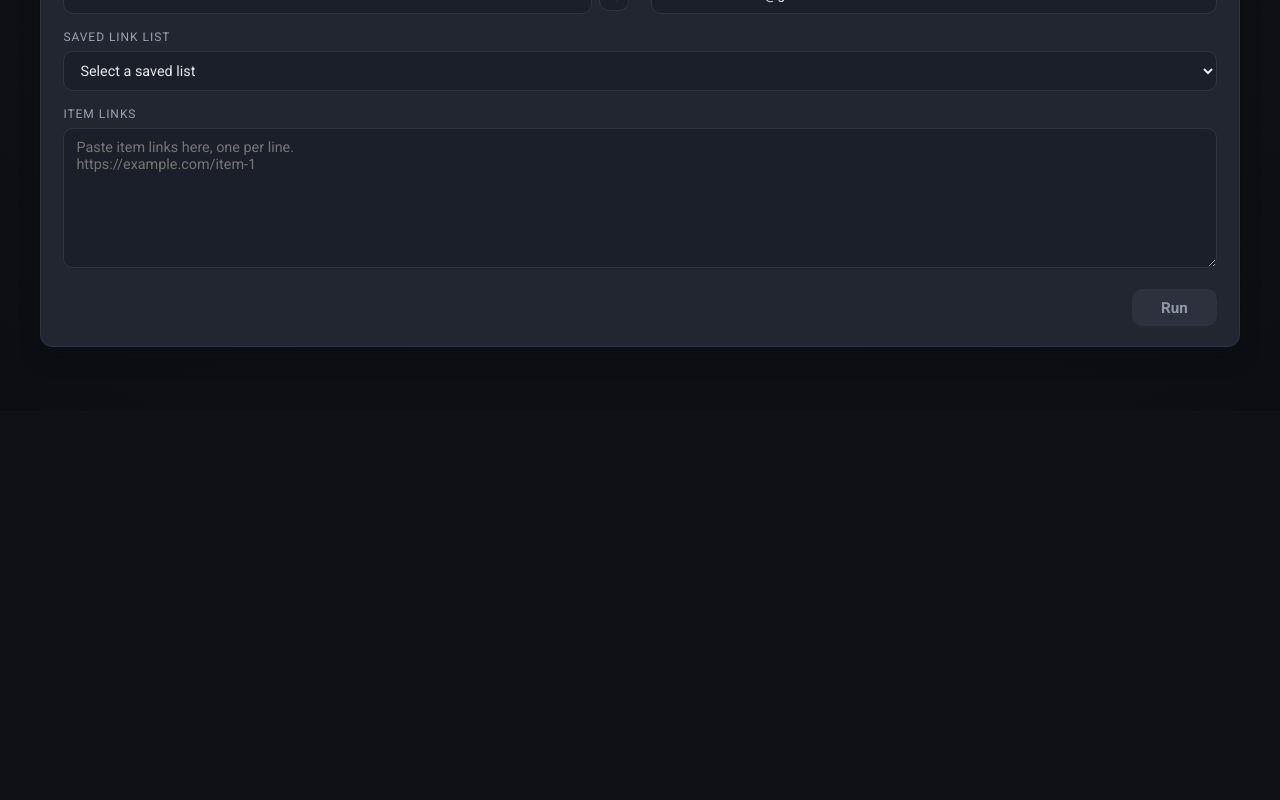
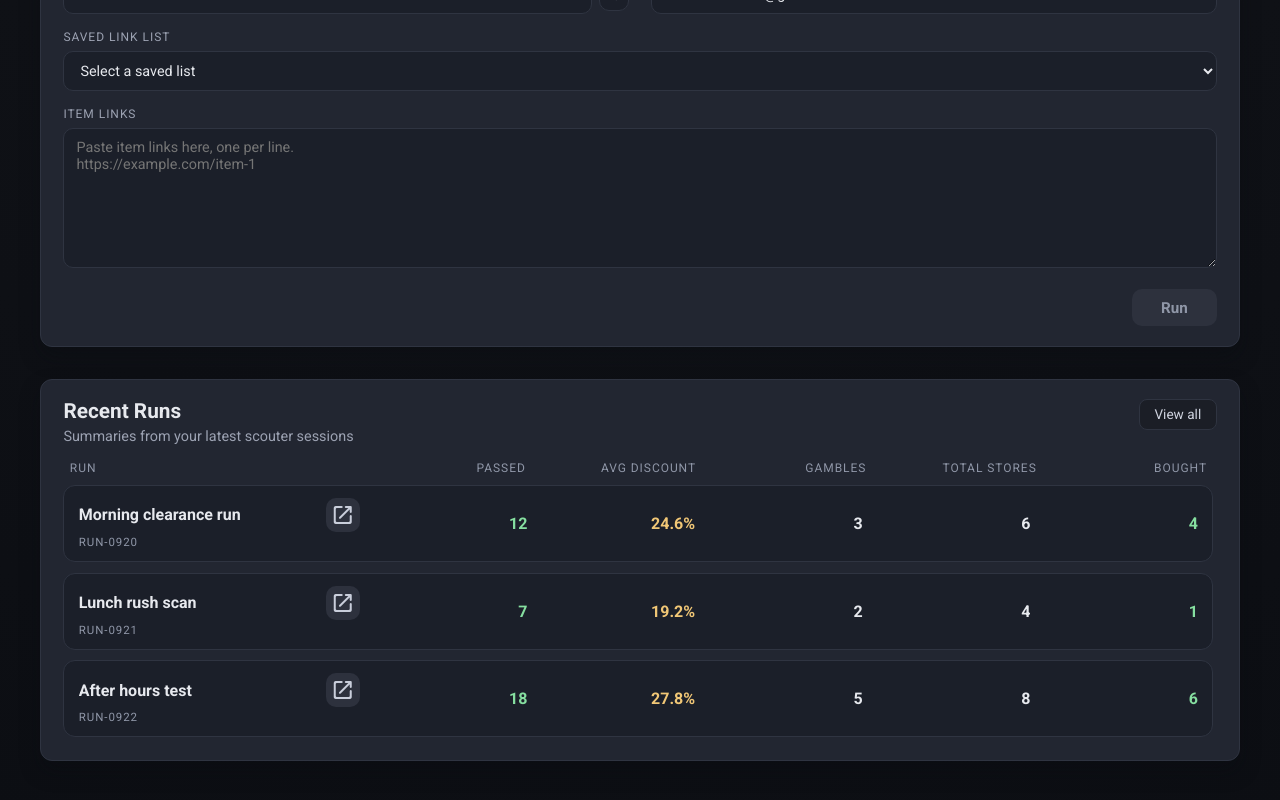
Before and after one commit to esojogerba/cnc-dashboard, a React (Vite) app: page /scouters in a window 1280 px wide. Shown: the part 602-1402 px from the top of the page. Before the commit the page ends 1013 px from the top, so only its background shows below. Built offline with nearby package versions, Linux system fonts and the light colour scheme.

Commit message:
Added recent runs list section to the scouters page.

```diff
--- a/src/App.css
+++ b/src/App.css
@@ -395,6 +395,112 @@
     cursor: not-allowed;
 }
 
+.runs-panel {
+    display: flex;
+    flex-direction: column;
+    gap: 1rem;
+}
+
+.runs-header {
+    display: flex;
+    align-items: flex-start;
+    justify-content: space-between;
+    gap: 1rem;
+}
+
+.runs-header h2 {
+    margin: 0;
+    font-size: 1.3rem;
+    font-weight: 600;
+}
+
+.runs-header p {
+    margin: 0.3rem 0 0;
+    color: #9ca2b2;
+    font-size: 0.9rem;
+}
+
+.runs-list {
+    display: flex;
+    flex-direction: column;
+    gap: 0.65rem;
+    max-height: 280px;
+    overflow-y: auto;
+    padding-right: 0.2rem;
+}
+
+.runs-row {
+    display: grid;
+    grid-template-columns: 1.6fr repeat(5, minmax(0, 0.9fr));
+    gap: 0.6rem;
+    align-items: center;
+    padding: 0.75rem 0.9rem;
+    border-radius: 12px;
+    background: #1b1f29;
+    border: 1px solid #2f3441;
+}
+
+.runs-row-header {
+    background: transparent;
+    border: none;
+    padding: 0 0.4rem;
+    color: #8f96a7;
+    font-size: 0.75rem;
+    text-transform: uppercase;
+    letter-spacing: 0.08em;
+}
+
+.runs-row-header span {
+    text-align: right;
+}
+
+.runs-row-header span:first-child {
+    text-align: left;
+}
+
+.runs-title {
+    display: flex;
+    flex-direction: column;
+    gap: 0.2rem;
+    min-width: 0;
+}
+
+.runs-title-row {
+    display: flex;
+    align-items: center;
+    gap: 0.6rem;
+    min-width: 0;
+}
+
+.runs-id {
+    font-size: 0.72rem;
+    letter-spacing: 0.08em;
+    text-transform: uppercase;
+    color: #8f96a7;
+}
+
+.runs-label {
+    font-weight: 600;
+    flex: 1;
+    white-space: nowrap;
+    overflow: hidden;
+    text-overflow: ellipsis;
+}
+
+.runs-link-button {
+    width: 30px;
+    height: 30px;
+    border-radius: 9px;
+    font-size: 1rem;
+    flex-shrink: 0;
+}
+
+.runs-metric {
+    text-align: right;
+    font-weight: 600;
+    justify-self: end;
+}
+
 .stat-label {
     margin: 0 0 0.3rem;
     color: #aeb3c1;
@@ -416,6 +522,17 @@
     align-items: center;
     justify-content: center;
     color: #c9cedb;
+    border: none;
+    padding: 0;
+}
+
+.stat-icon-button {
+    cursor: pointer;
+}
+
+.stat-icon-button:hover {
+    background: #3a3f4d;
+    color: #f0f2f7;
 }
 
 .activity-grid {
@@ -870,6 +987,40 @@
         width: 100%;
         justify-content: center;
     }
+
+    .runs-row-header {
+        display: none;
+    }
+
+    .runs-row {
+        grid-template-columns: repeat(2, minmax(0, 1fr));
+        gap: 0.8rem 1rem;
+    }
+
+    .runs-title {
+        grid-column: 1 / -1;
+    }
+
+    .runs-label {
+        white-space: normal;
+    }
+
+    .runs-metric {
+        justify-self: stretch;
+        text-align: left;
+        display: flex;
+        align-items: center;
+        justify-content: space-between;
+        gap: 0.6rem;
+    }
+
+    .runs-metric::before {
+        content: attr(data-label);
+        color: #8f96a7;
+        font-size: 0.7rem;
+        letter-spacing: 0.08em;
+        text-transform: uppercase;
+    }
 }
 
 @media (max-width: 520px) {
@@ -888,6 +1039,10 @@
 
     .run-button {
         width: 100%;
+    }
+
+    .runs-row {
+        grid-template-columns: 1fr;
     }
 
     .stats-grid {
--- /dev/null
+++ b/src/components/RunsList.jsx
@@ -0,0 +1,50 @@
+function RunsList({ runs }) {
+    return (
+        <div className="runs-list">
+            <div className="runs-row runs-row-header">
+                <span>Run</span>
+                <span>Passed</span>
+                <span>Avg Discount</span>
+                <span>Gambles</span>
+                <span>Total Stores</span>
+                <span>Bought</span>
+            </div>
+            {runs.map((run) => (
+                <div key={run.id} className="runs-row">
+                    <div className="runs-title" data-label="Run">
+                        <div className="runs-title-row">
+                            <span className="runs-label">{run.label}</span>
+                            <button
+                                className="stat-icon stat-icon-button runs-link-button"
+                                type="button"
+                                aria-label={`Open summary for ${run.label}`}
+                            >
+                                <span className="material-icons-round" aria-hidden="true">
+                                    open_in_new
+                                </span>
+                            </button>
+                        </div>
+                        <span className="runs-id">{run.id}</span>
+                    </div>
+                    <div className="runs-metric accent-mint" data-label="Passed">
+                        {run.passed}
+                    </div>
+                    <div className="runs-metric accent-gold" data-label="Avg Discount">
+                        {run.avgDiscount}
+                    </div>
+                    <div className="runs-metric" data-label="Gambles">
+                        {run.gambles}
+                    </div>
+                    <div className="runs-metric" data-label="Total Stores">
+                        {run.stores}
+                    </div>
+                    <div className="runs-metric accent-mint" data-label="Bought">
+                        {run.bought}
+                    </div>
+                </div>
+            ))}
+        </div>
+    );
+}
+
+export default RunsList;
--- a/src/components/StatCard.jsx
+++ b/src/components/StatCard.jsx
@@ -5,7 +5,6 @@ function StatCard({
   value,
   accent,
   meta,
-  icon = 'open_in_new',
   variant = 'default',
   showMenu = false,
 }) {
@@ -79,9 +78,15 @@ function StatCard({
             <p className={`stat-value accent-${accent}`}>{value}</p>
             {meta ? <p className="stat-meta">{meta}</p> : null}
           </div>
-          <div className="stat-icon stat-icon-large" aria-hidden="true">
-            <span className="material-icons-round">{icon}</span>
-          </div>
+          <button
+            className="stat-icon stat-icon-large stat-icon-button"
+            type="button"
+            aria-label={`View ${label} details`}
+          >
+            <span className="material-icons-round" aria-hidden="true">
+              open_in_new
+            </span>
+          </button>
         </div>
       </article>
     )
@@ -94,9 +99,15 @@ function StatCard({
         <p className={`stat-value accent-${accent}`}>{value}</p>
         {meta ? <p className="stat-meta">{meta}</p> : null}
       </div>
-      <div className="stat-icon" aria-hidden="true">
-        <span className="material-icons-round">{icon}</span>
-      </div>
+      <button
+        className="stat-icon stat-icon-button"
+        type="button"
+        aria-label={`View ${label} details`}
+      >
+        <span className="material-icons-round" aria-hidden="true">
+          open_in_new
+        </span>
+      </button>
     </article>
   )
 }
--- a/src/components/StatToggleCard.jsx
+++ b/src/components/StatToggleCard.jsx
@@ -1,6 +1,6 @@
 import { useId, useState } from 'react'
 
-function StatToggleCard({ label, value, accent, icon, note }) {
+function StatToggleCard({ label, value, accent, note }) {
   const [isOpen, setIsOpen] = useState(false)
   const [fromDate, setFromDate] = useState('')
   const [toDate, setToDate] = useState('')
@@ -61,9 +61,15 @@ function StatToggleCard({ label, value, accent, icon, note }) {
           <p className={`stat-value accent-${accent}`}>{value}</p>
           {note ? <p className="stat-meta">{note}</p> : null}
         </div>
-        <div className="stat-icon stat-icon-large" aria-hidden="true">
-          <span className="material-icons-round">{icon}</span>
-        </div>
+        <button
+          className="stat-icon stat-icon-large stat-icon-button"
+          type="button"
+          aria-label={`View ${label} details`}
+        >
+          <span className="material-icons-round" aria-hidden="true">
+            open_in_new
+          </span>
+        </button>
       </div>
     </article>
   )
--- a/src/pages/Scouters.jsx
+++ b/src/pages/Scouters.jsx
@@ -1,4 +1,5 @@
 import { useState } from "react";
+import RunsList from "../components/RunsList";
 import StatCard from "../components/StatCard";
 import StatToggleCard from "../components/StatToggleCard";
 
@@ -31,6 +32,53 @@ const savedLists = [
             "https://example.com/item/hotel",
             "https://example.com/item/india",
         ],
+    },
+];
+const runSummaries = [
+    {
+        id: "run-0920",
+        label: "Morning clearance run",
+        passed: 12,
+        avgDiscount: "24.6%",
+        gambles: 3,
+        stores: 6,
+        bought: 4,
+    },
+    {
+        id: "run-0921",
+        label: "Lunch rush scan",
+        passed: 7,
+        avgDiscount: "19.2%",
+        gambles: 2,
+        stores: 4,
+        bought: 1,
+    },
+    {
+        id: "run-0922",
+        label: "After hours test",
+        passed: 18,
+        avgDiscount: "27.8%",
+        gambles: 5,
+        stores: 8,
+        bought: 6,
+    },
+    {
+        id: "run-0923",
+        label: "Weekend sweep",
+        passed: 9,
+        avgDiscount: "21.1%",
+        gambles: 1,
+        stores: 5,
+        bought: 2,
+    },
+    {
+        id: "run-0924",
+        label: "Quick spot check",
+        passed: 4,
+        avgDiscount: "16.5%",
+        gambles: 0,
+        stores: 3,
+        bought: 0,
     },
 ];
 
@@ -69,21 +117,18 @@ function Scouters() {
           value={itemsFound.value}
           note={itemsFound.note}
           accent="mint"
-                    icon="travel_explore"
         />
         <StatToggleCard
           label="Estimated Sales Profit"
           value={profit.value}
           note={profit.note}
           accent="gold"
-                    icon="paid"
         />
         <StatCard
           label="Avg Discount % (Bot Runs)"
           value="18.4%"
           accent="mint"
           meta="Across all scouter runs"
-                    icon="percent"
           variant="stacked"
           showMenu
         />
@@ -92,7 +137,6 @@ function Scouters() {
           value="22.1%"
           accent="gold"
           meta="All receipts scanned"
-                    icon="percent"
           variant="stacked"
           showMenu
         />
@@ -204,6 +248,19 @@ function Scouters() {
                     </div>
                 </form>
             </section>
+
+            <section className="panel runs-panel">
+                <div className="runs-header">
+                    <div>
+                        <h2>Recent Runs</h2>
+                        <p>Summaries from your latest scouter sessions</p>
+                    </div>
+                    <button className="ghost-button" type="button">
+                        View all
+                    </button>
+                </div>
+                <RunsList runs={runSummaries} />
+            </section>
         </main>
     );
 }
```
Lines whose indentation alone changed are shown as unchanged.
